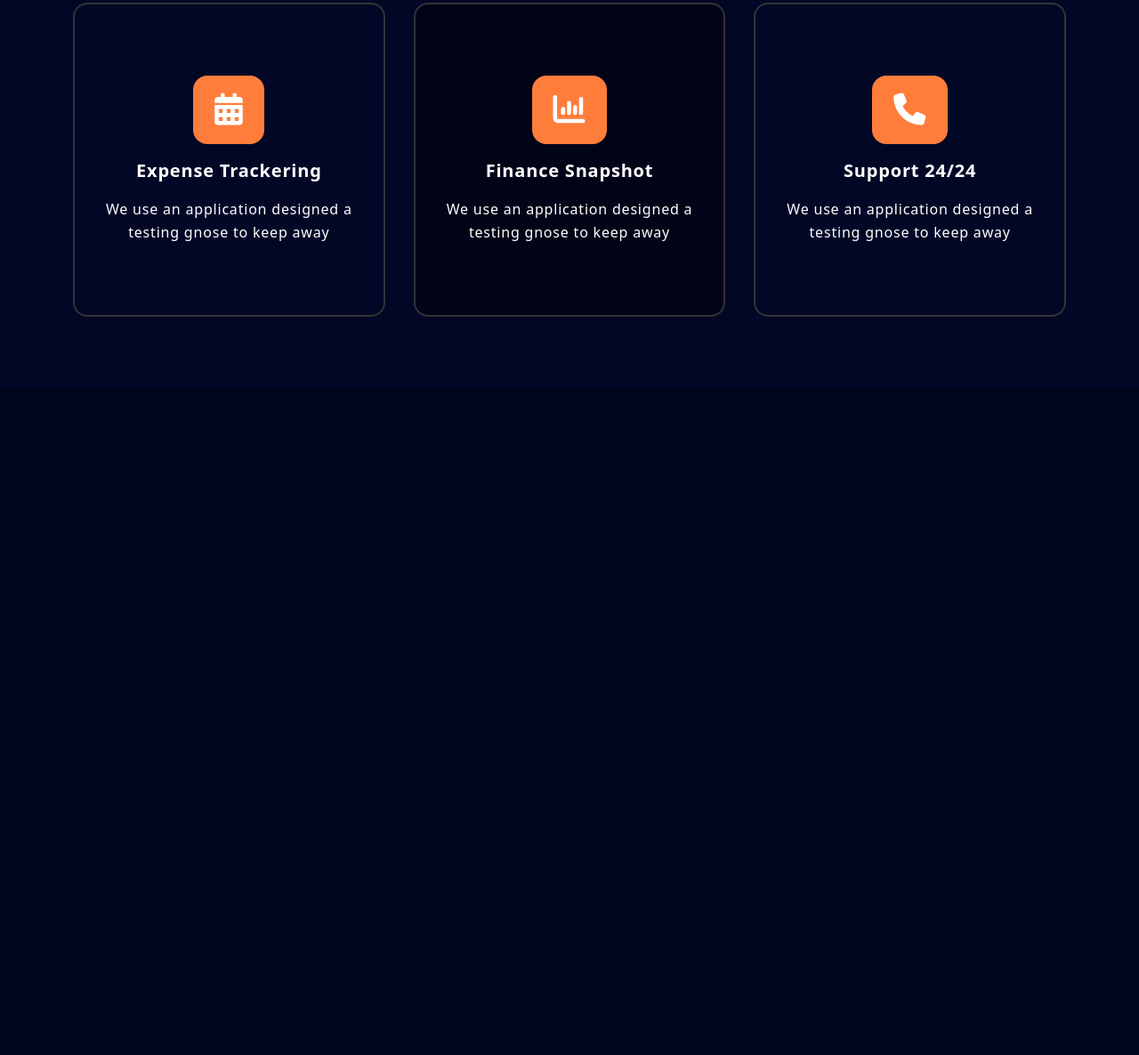
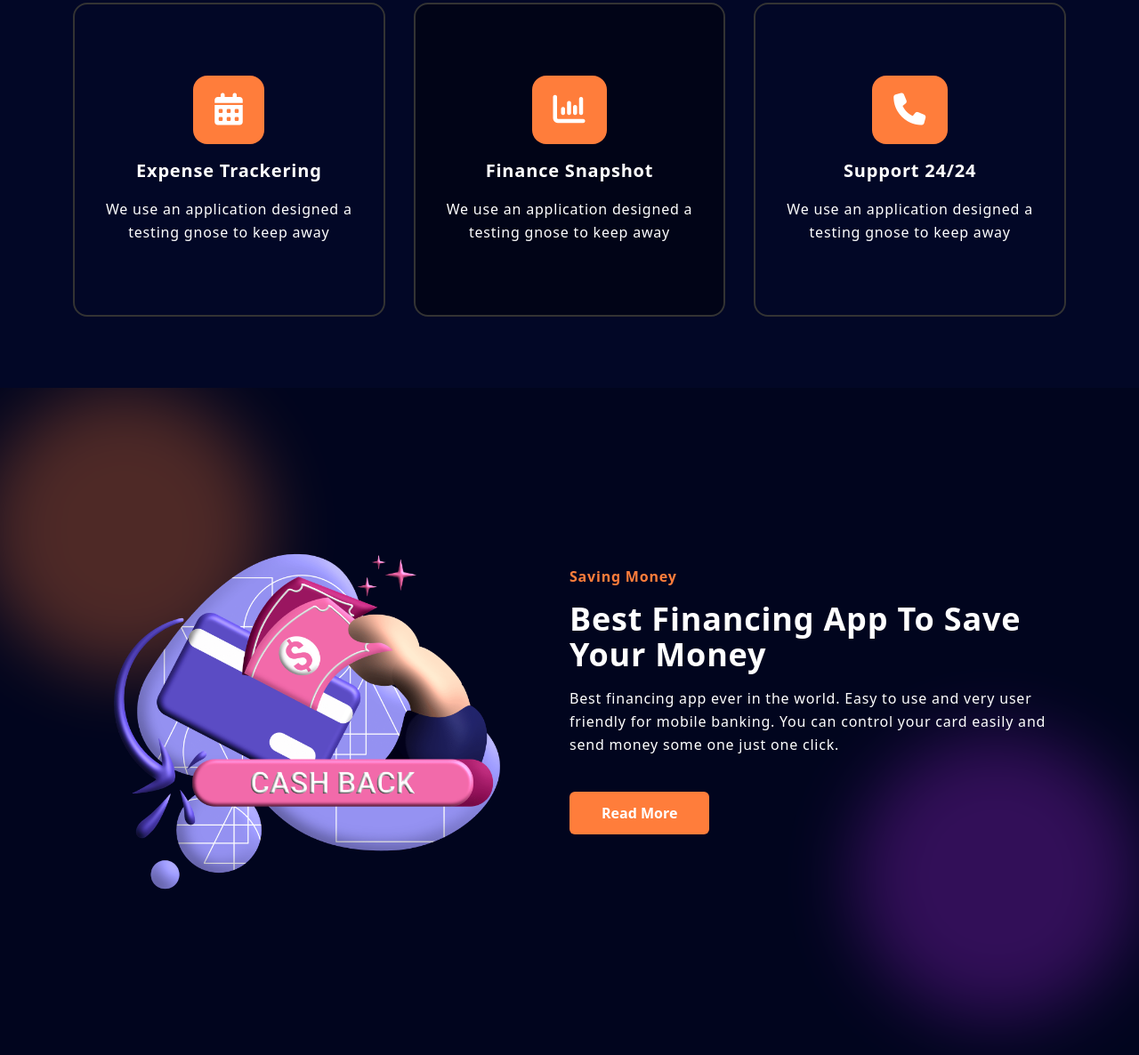
Before and after one commit to emonhossen07/project-2, a website: page index.html in a window 1280 px wide. Shown: the part 1103-2289 px from the top of the page at 89% size. Before the commit the page ends 1539 px from the top, so only its background shows below. Drawn offline with Linux system fonts and the light colour scheme.

Commit message:
saving money section work done

```diff
--- a/index.html
+++ b/index.html
@@ -134,6 +134,32 @@
             </div>
         </section>
 
+        <!-- saving money -->
+        <section id="" class="relative">
+            <div
+                class="w-80 h-80 bg-color-secondary absolute top-0 -left-5 -z-10 blur-2xl opacity-30 overflow-hidden rounded-full">
+            </div>
+            <div
+                class="w-80 h-80 bg-color-blob absolute bottom-10 right-0 -z-10 blur-2xl opacity-30 overflow-hidden rounded-full">
+            </div>
+            <div class="container py-20">
+                <div class="flex flex-col items-center z-30 md:flex-row">
+                    <div class="md:w-1/2">
+                        <img src="./img/hero3.png" alt="">
+                    </div>
+                    <div class="text-center mb-12 md:text-left md:w-1/2 md:pr-10">
+                        <h4 class="font-bold text-color-secondary mb-4">Saving Money</h4>
+                        <h2 class="text-3xl md:text-4xl font-bold leading-snug mb-4">Best Financing App To Save Your
+                            Money</h2>
+                        <p class="leading-relaxed mb-10">Best financing app ever in the world. Easy to use and very user
+                            friendly for mobile banking. You can control your card easily and send money some one just
+                            one click.</p>
+                        <button class="btn">Read More</button>
+                    </div>
+                </div>
+            </div>
+        </section>
+
 
 
     </main>
```
